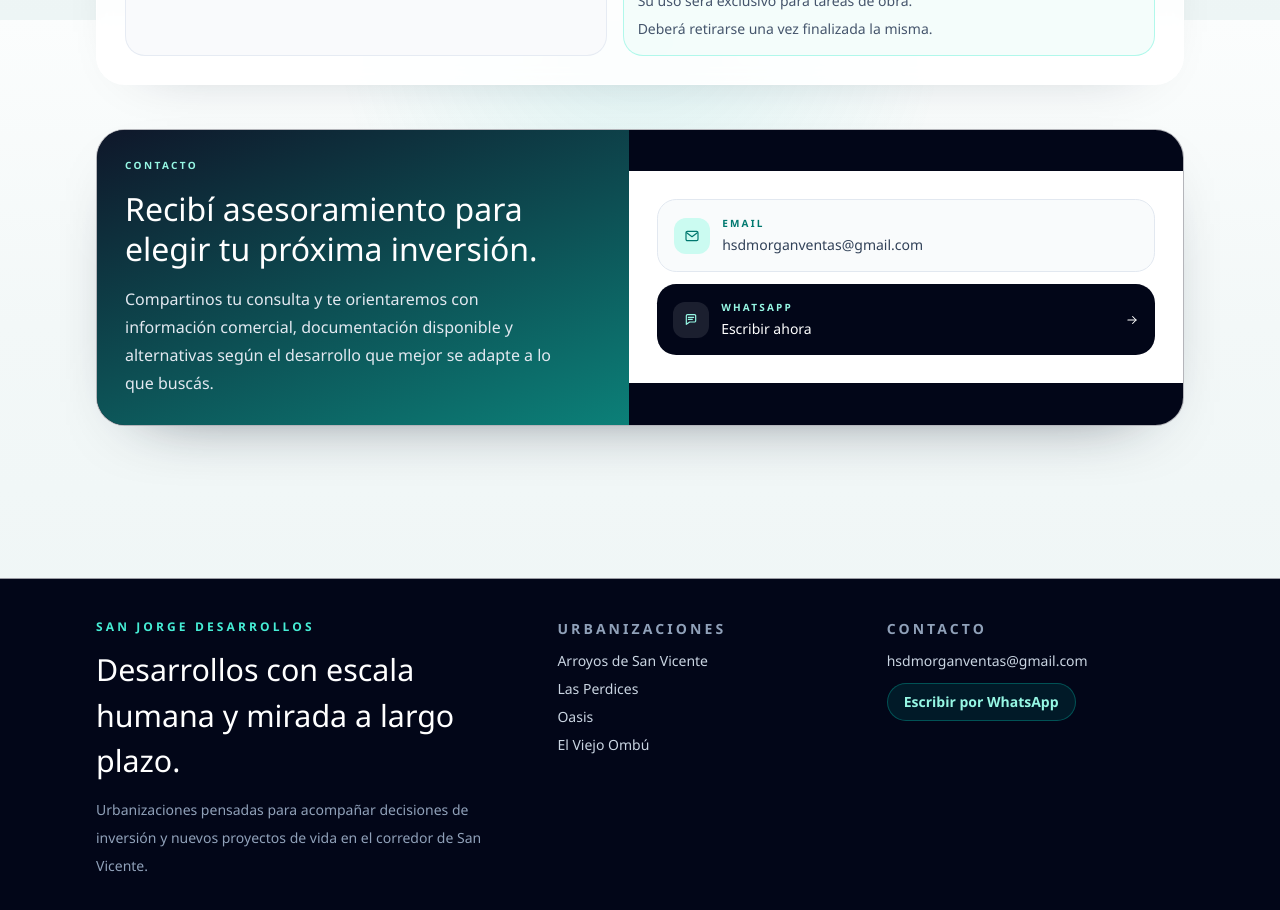
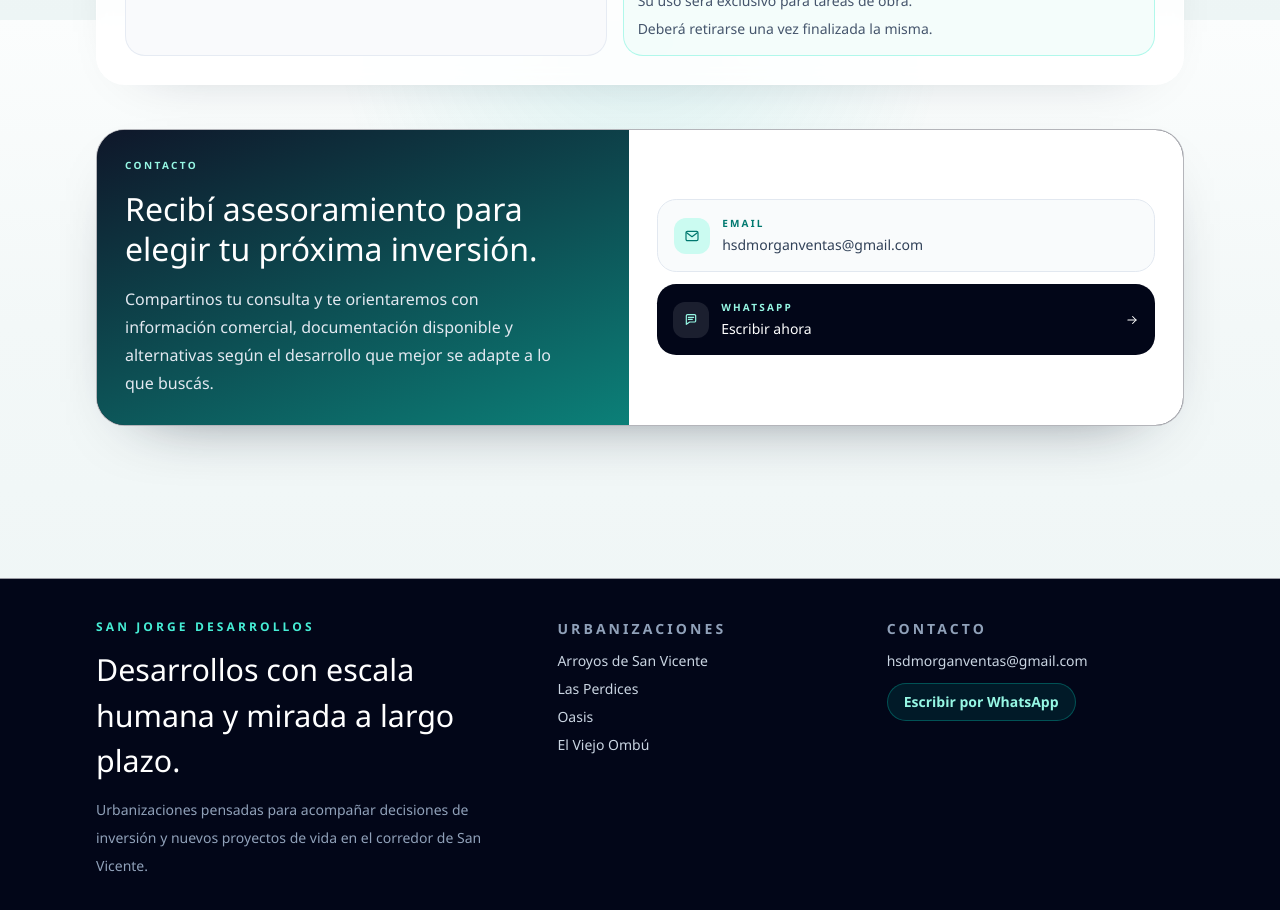
Before and after one commit to ssilviaprieto/san-jorge-desarrollos, a Next.js app: page / in a window 1280 px wide. Shown: the part 3980-4890 px from the top of the page. Built offline with nearby package versions, Linux system fonts and the light colour scheme.

Commit message:
fix: remove dark bars in contact section

```diff
--- a/src/app/page.tsx
+++ b/src/app/page.tsx
@@ -298,7 +298,7 @@ export default function Home() {
 
       <section id="contacto" className="mx-auto w-full max-w-6xl px-4 py-6 sm:px-6 lg:px-8">
         <Reveal className="overflow-hidden rounded-[1.8rem] border border-white/70 bg-slate-950 text-white shadow-[0_24px_70px_-48px_rgba(15,23,42,0.82)]">
-          <div className="grid items-center gap-0 lg:grid-cols-[0.98fr_1.02fr]">
+          <div className="grid items-stretch gap-0 lg:grid-cols-[0.98fr_1.02fr]">
             <div className="space-y-4 bg-[linear-gradient(160deg,rgba(15,23,42,0.98),rgba(13,148,136,0.86))] p-5 sm:p-6 lg:p-7">
               <p className="text-[10px] font-semibold uppercase tracking-[0.24em] text-teal-200">
                 Contacto
```
